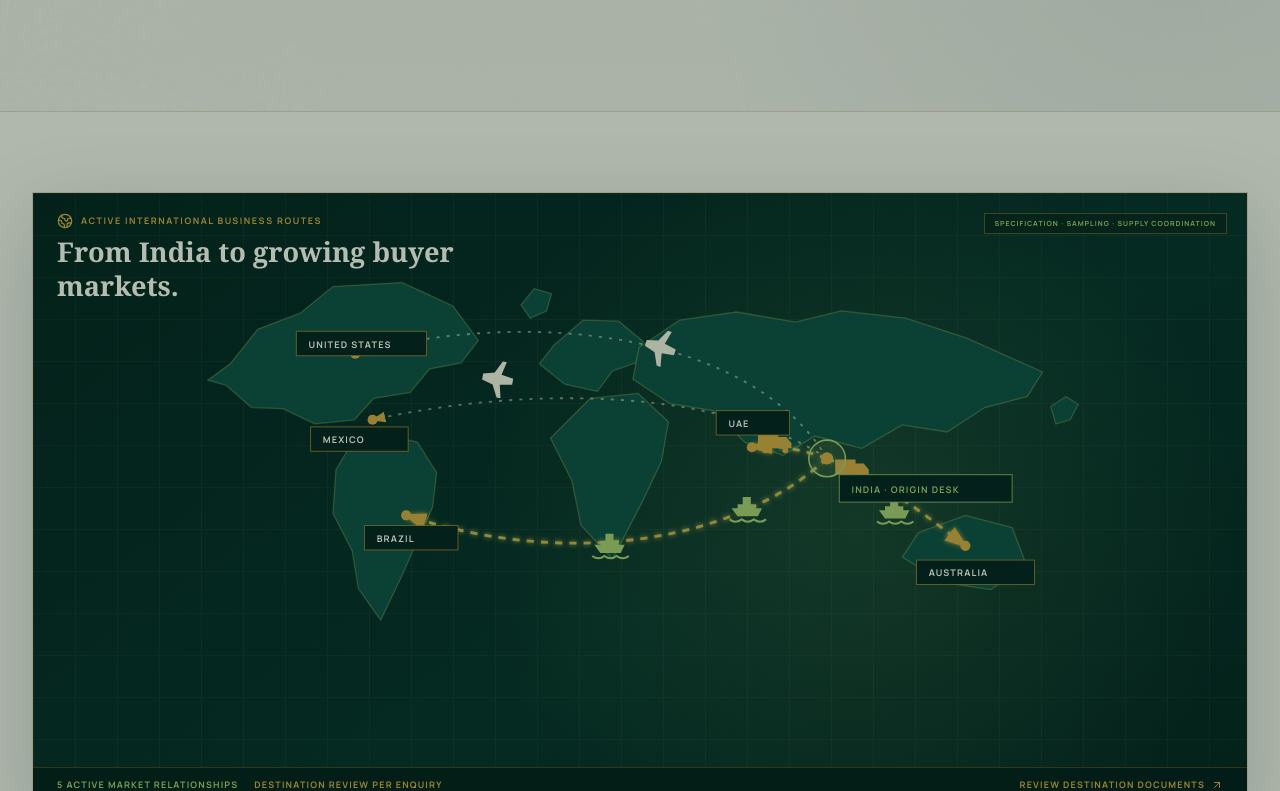
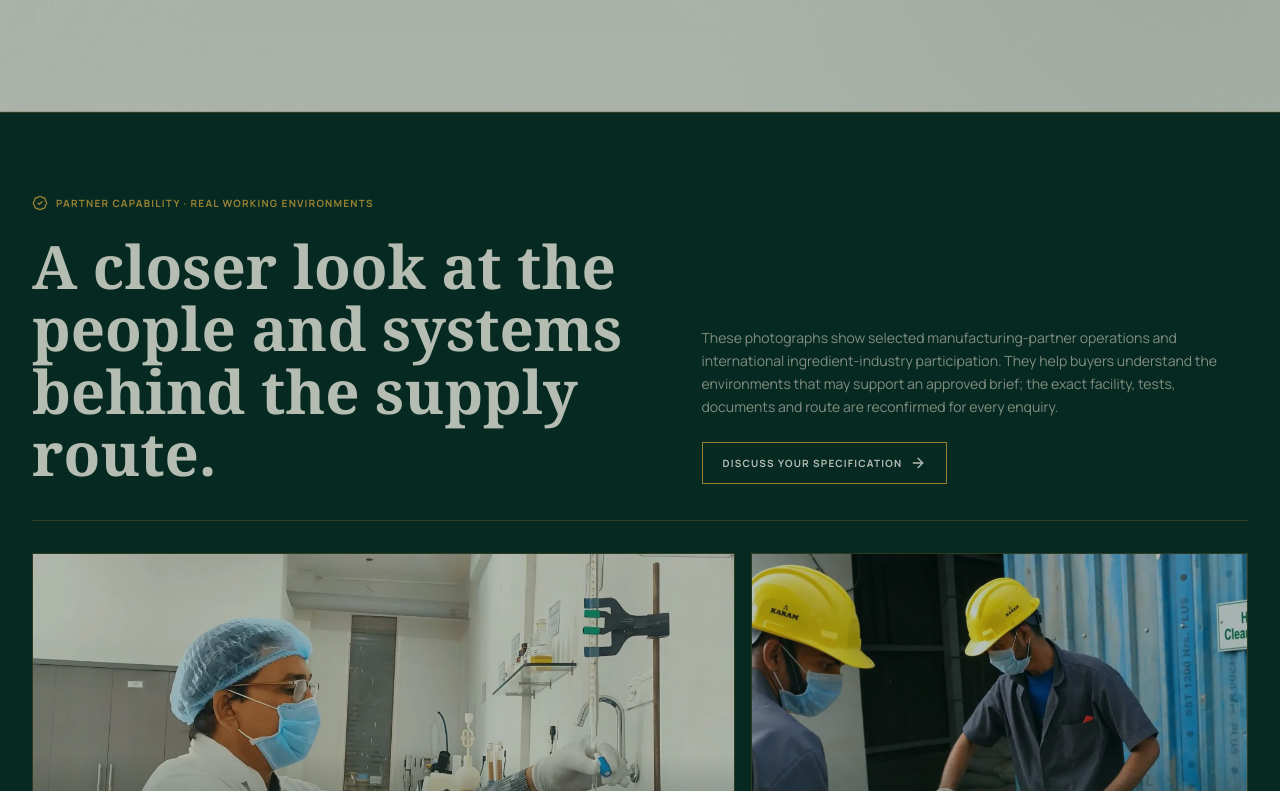
Before and after one commit to udit-240403/Ancient-Indian-Botanicals-Website-v2, a React (Vite) app: page / in a window 1280 px wide. Shown: the part 4109-4900 px from the top of the page. Built offline with nearby package versions, Linux system fonts and the light colour scheme; a web font is replaced by a local one.

Commit message:
Remove duplicate homepage supply map
Keep the new global supply visualization in the hero only.

```diff
--- a/src/App.tsx
+++ b/src/App.tsx
@@ -44,7 +44,6 @@ const OriginsSection = lazy(() => import('./components/OriginsSection').then((mo
 const WorkflowSection = lazy(() => import('./components/WorkflowSection').then((module) => ({ default: module.WorkflowSection })));
 const HomePackagingShowcase = lazy(() => import('./components/HomePackagingShowcase').then((module) => ({ default: module.HomePackagingShowcase })));
 const PartnerCapabilityGallery = lazy(() => import('./components/PartnerCapabilityGallery').then((module) => ({ default: module.PartnerCapabilityGallery })));
-const PartnerExportMap = lazy(() => import('./components/PartnerExportMap').then((module) => ({ default: module.PartnerExportMap })));
 
 const PRODUCT_SEARCH_GUIDE_BY_ID = new Map(
   productSearchSeo.map((guide) => [guide.productId, guide]),
@@ -319,13 +318,6 @@ export function App() {
               onSelectCategory={handleSelectCategory}
               onViewAll={() => navigateToTab('catalogue')}
             />
-            <DeferredHomeSection minHeight="min-h-[650px]">
-              <section className="bg-[#f4efe5] px-4 py-14 md:px-8 lg:py-20">
-                <div className="mx-auto h-[610px] max-w-[1440px] overflow-hidden border border-[#b88a2c]/35 shadow-[0_24px_80px_rgba(4,30,24,.18)] sm:h-[630px]">
-                  <PartnerExportMap onRequestDocuments={() => handleOpenQuoteModal('Global supply route and destination documentation')} />
-                </div>
-              </section>
-            </DeferredHomeSection>
             <DeferredHomeSection minHeight="min-h-[760px]">
               <PartnerCapabilityGallery onStartEnquiry={() => handleOpenQuoteModal('Partner capability and specification review')} />
             </DeferredHomeSection>
```
